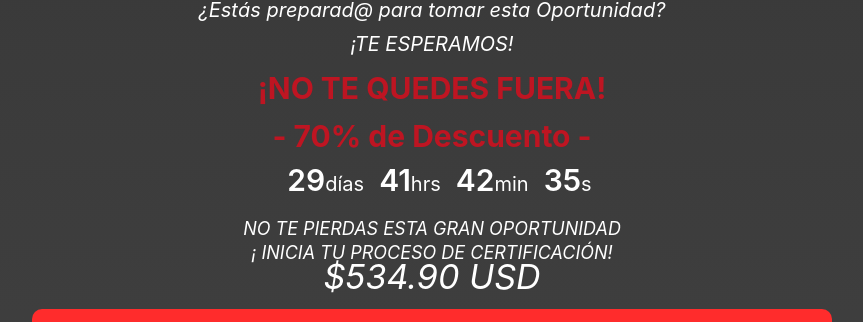
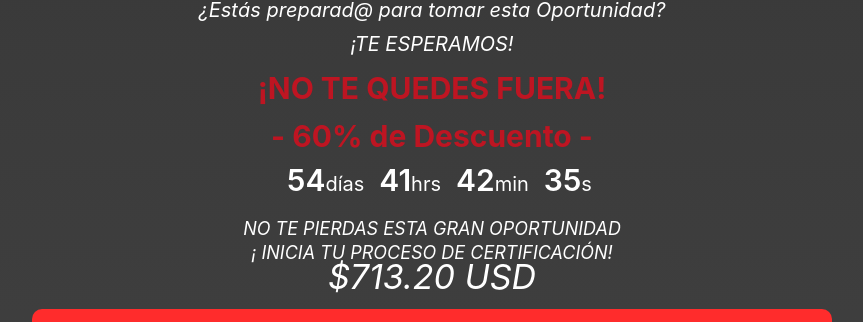
Before and after one commit to aramxD/quimikal_project, a React (Vite) app: page / in a window 1280 px wide. Shown: the part 4819-5141 px from the top of the page, without its empty margins (208-1071 px from the left). Built offline with nearby package versions, Linux system fonts and the light colour scheme.

Commit message:
ajuste de precios

```diff
--- a/src/components/Timer.jsx
+++ b/src/components/Timer.jsx
@@ -9,7 +9,8 @@ const defaultRemainingTime = {
   horas: "00",
   dias: "00",
 };
-const dateTimestampMs = 1665144000000
+const dateTimestampMs = 1667304000000
+
 
 
 const Timer = ({ className }) => {
@@ -31,7 +32,7 @@ const Timer = ({ className }) => {
       <div className="timer">
         <p>¿Estás preparad@ para tomar esta Oportunidad?</p>
         <p>¡TE ESPERAMOS!</p>
-        <h3>¡NO TE QUEDES FUERA! <br/><br/>  - 70% de Descuento -</h3>
+        <h3>¡NO TE QUEDES FUERA! <br/><br/>  - 60% de Descuento -</h3>
 
 
         <div className="countDownTimer">
@@ -50,7 +51,7 @@ const Timer = ({ className }) => {
         NO TE PIERDAS ESTA GRAN OPORTUNIDAD <br/>¡ INICIA TU PROCESO DE CERTIFICACIÓN!
         </p>
         <p className="precioPromo">
-            $534.90 USD
+            $713.20 USD
         </p>
       </div>
       <CTA/>
--- a/src/elements/CTA.jsx
+++ b/src/elements/CTA.jsx
@@ -101,7 +101,7 @@ const CTA = ({ className }) => {
 
         {stepForm &&
         <>
-        <p>Total a pagar $534.90</p>
+        <p>Total a pagar $713.20</p>
         <Payment />
         </>}
       </Modal>
--- a/src/elements/Payment.jsx
+++ b/src/elements/Payment.jsx
@@ -9,7 +9,7 @@ const Payment = () => {
   // let paypalRef = useRef();
 
   const product = {
-    price: 534.90 ,
+    price: 713.2 ,
     description: "certificación couch",
     currency: "USD",
   };
```
